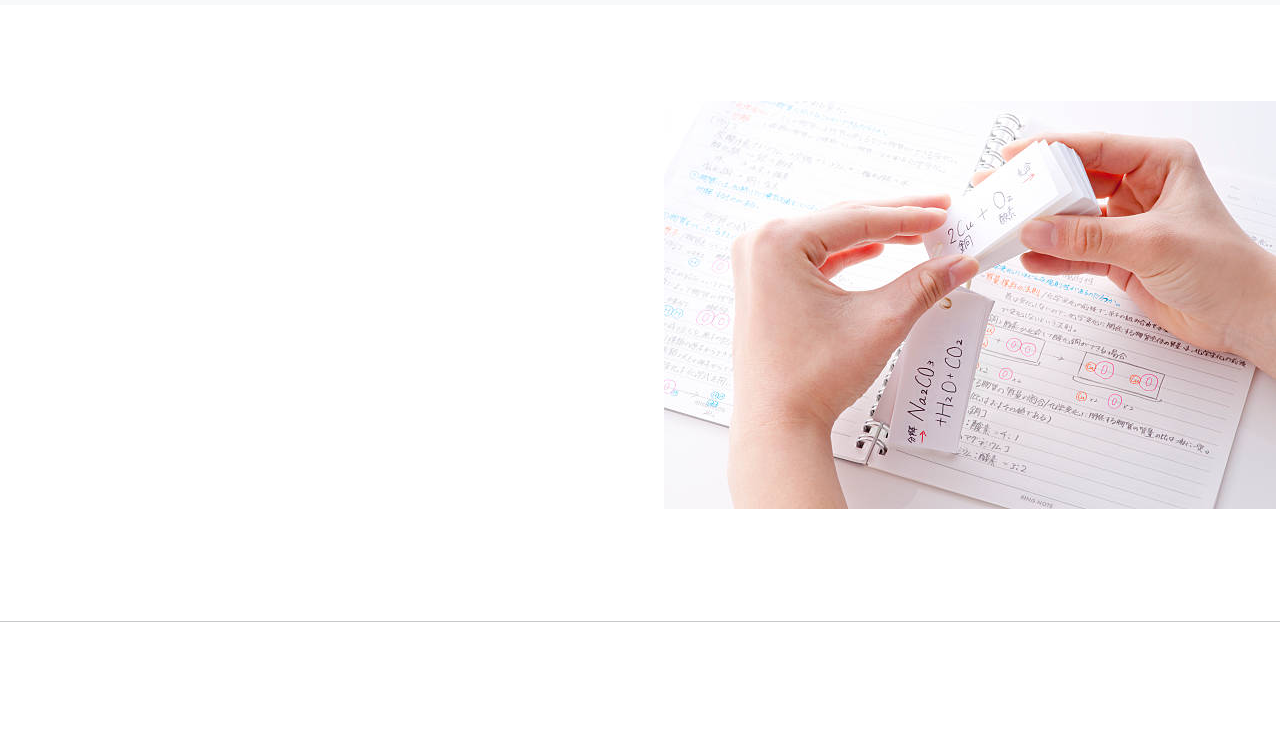
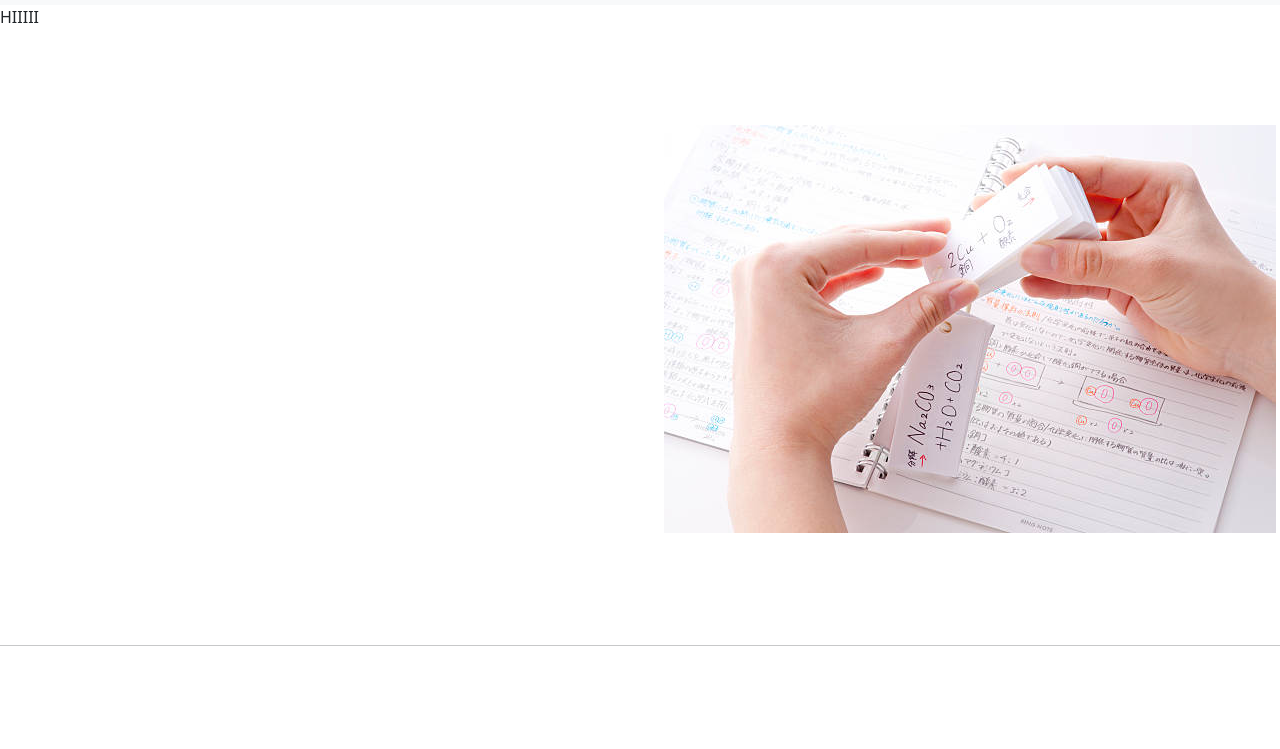
Before and after one commit to Tejas-Muralidhar/FlashcardLearningModel, a plain HTML site: page index.html in a window 1280 px wide. Shown: the part 51-800 px from the top of the page. Drawn offline with nearby package versions, Linux system fonts and the light colour scheme.

Commit message:
added hi

```diff
--- a/index.html
+++ b/index.html
@@ -35,6 +35,7 @@
       </div>
     </div>
   </nav>
+  HIIIII
     <!-- Hero -->
     <div class="container col-xxl-8 px-4 py-5">
         <div class="row flex-lg-row-reverse align-items-center g-5 py-5">
```
